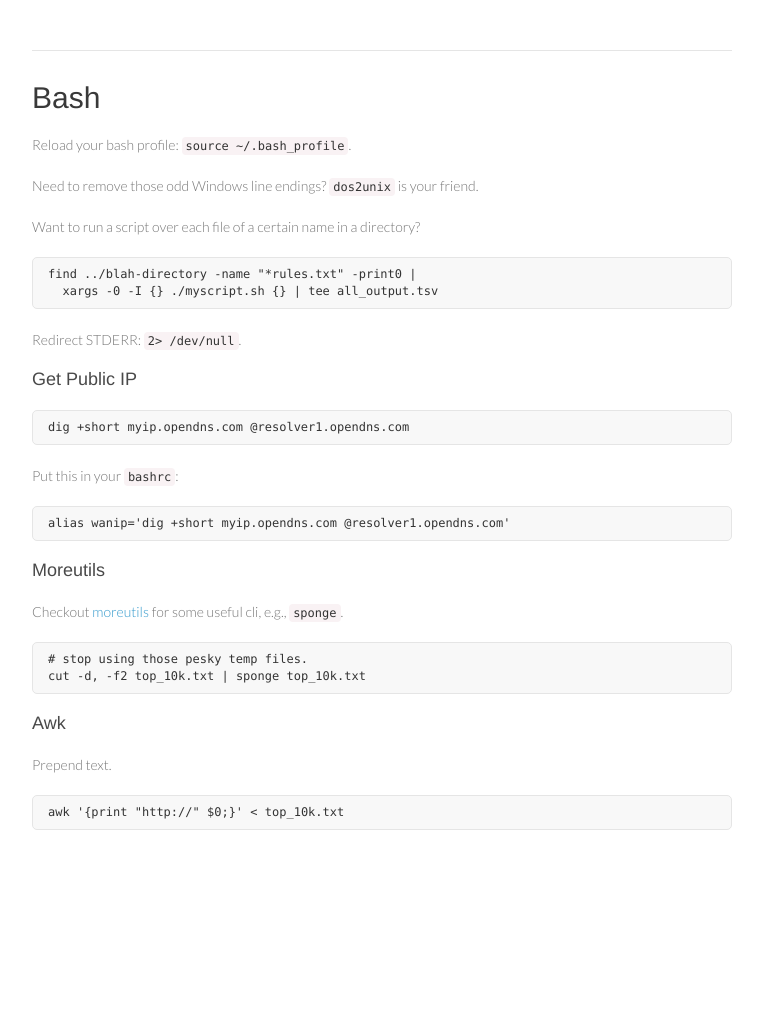
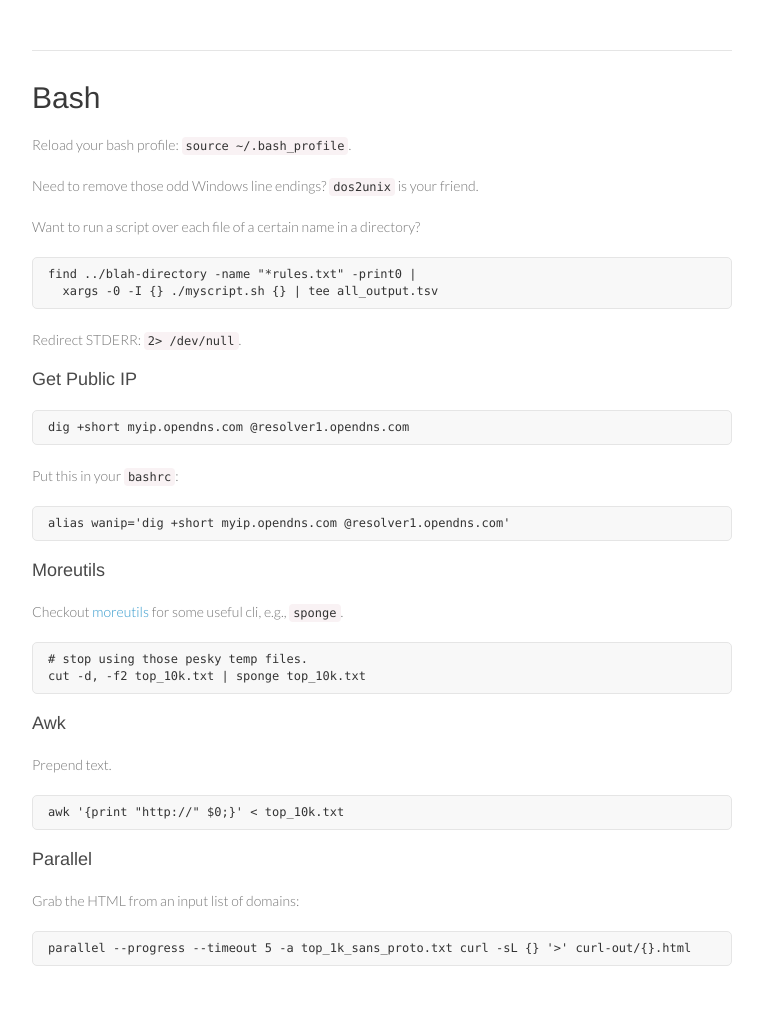
Before and after one commit to rjwalls/tips, a Jekyll site: the page built from _posts/1900-01-01-Bash.md, in a window 1280 px wide. Shown: the whole page, without its empty margins (258-1021 px from the left). Built offline with Jekyll 4.4.1, drawn with Linux system fonts in a browser that asks for light colours; Markdown is read by kramdown in place of the engine named in the settings; before the commit the page ends 900 px from its top, so only the background shows below that.

Commit message:
Update 1900-01-01-Bash.md

````diff
--- a/_posts/1900-01-01-Bash.md
+++ b/_posts/1900-01-01-Bash.md
@@ -45,3 +45,11 @@ Prepend text.
 ```bash
 awk '{print "http://" $0;}' < top_10k.txt
 ```
+
+#### Parallel
+
+Grab the HTML from an input list of domains:
+
+```bash
+parallel --progress --timeout 5 -a top_1k_sans_proto.txt curl -sL {} '>' curl-out/{}.html
+```
````
